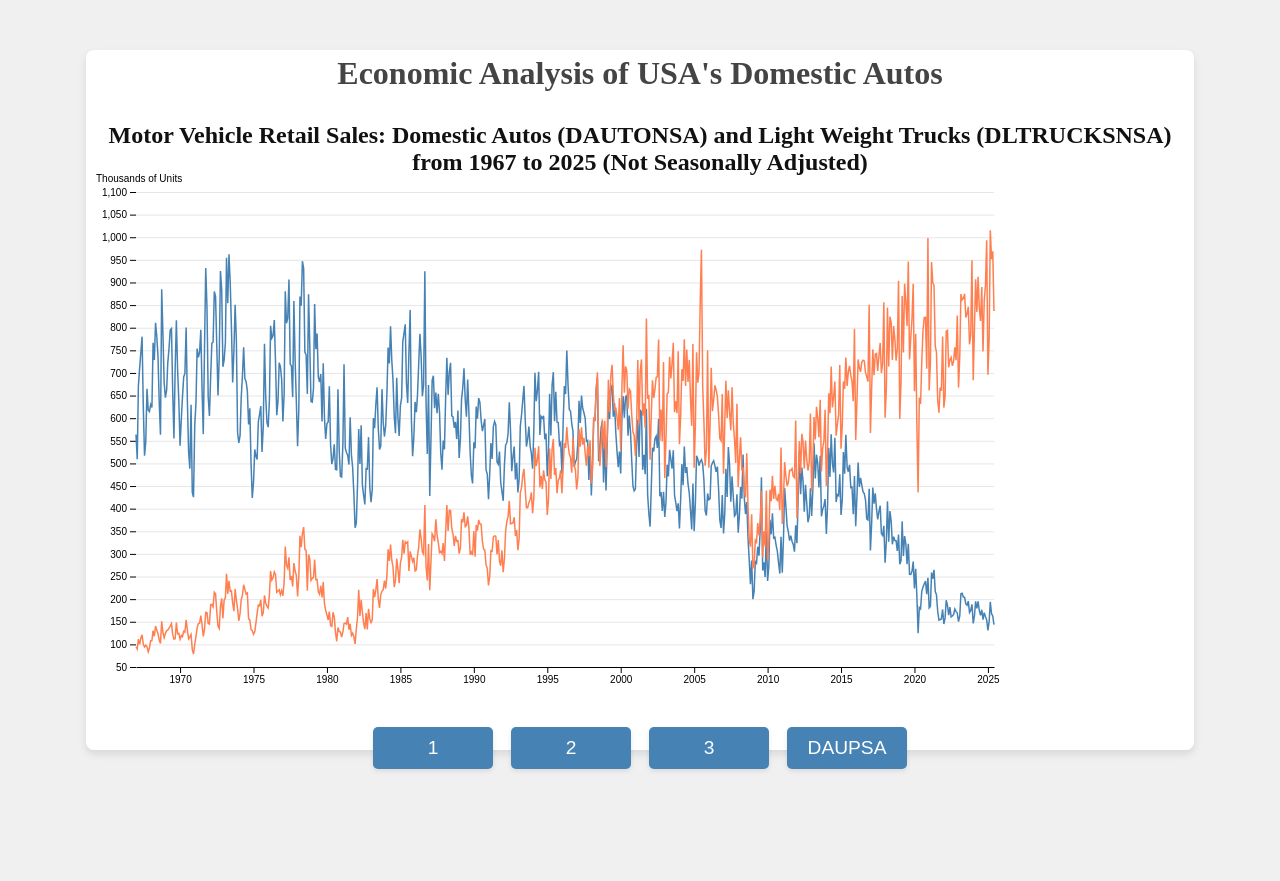
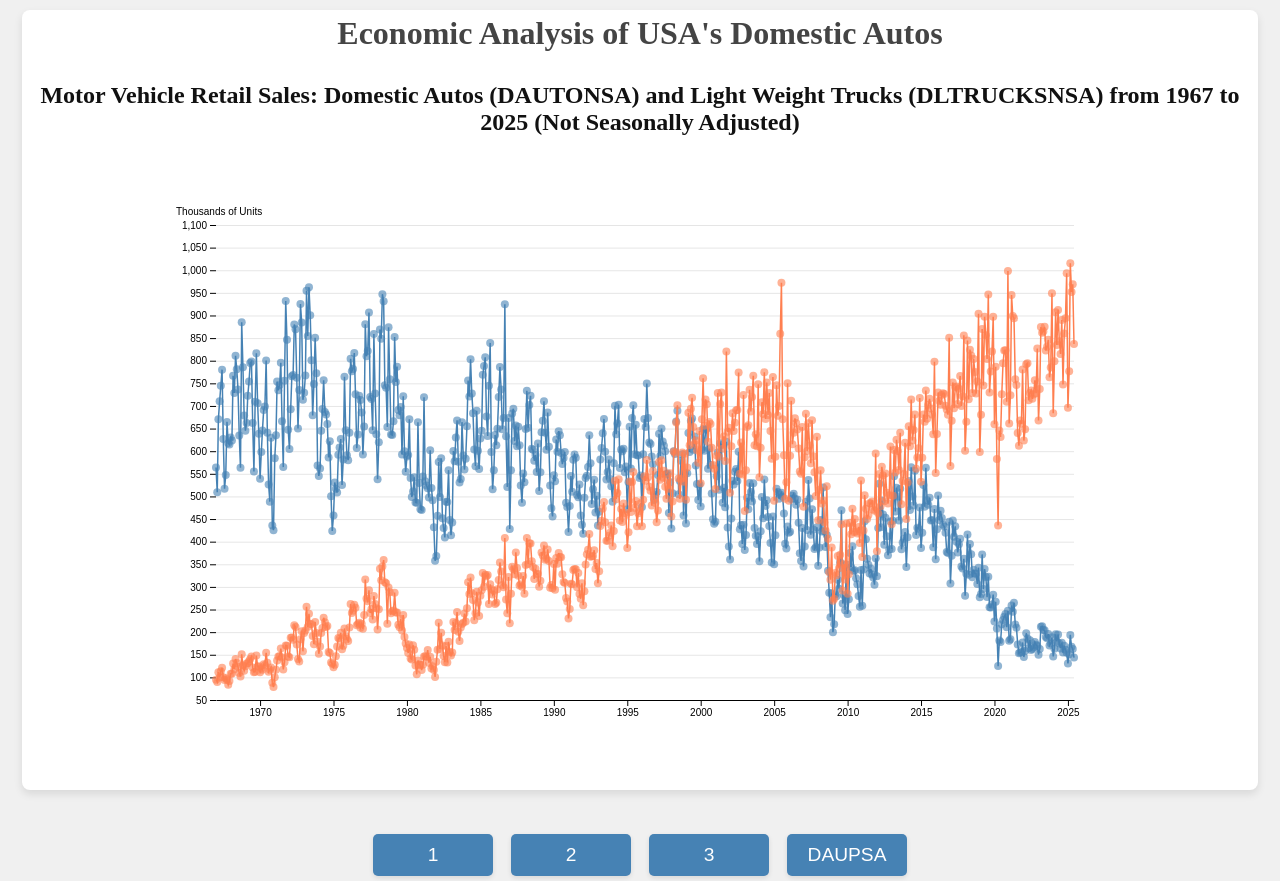
Before and after one commit to StrawHatAaron/CS416-Narrative-Visualization, a plain HTML site: page index.html in a window 1280 px wide. Before the commit the page ends 800 px from the top, so only its background shows below. Drawn offline with nearby package versions, Linux system fonts and the light colour scheme.

Commit message:
added some tool tips to graphs, broke things down into reusable functions, recolored things

```diff
--- a/index.css
+++ b/index.css
@@ -67,6 +67,14 @@ div#container {
   background-color: white;
   border-radius: 8px;
   box-shadow: 0 4px 8px rgba(0, 0, 0, 0.1);
-  width: 85%;
-  height: 85%;
+  width: 95%;
+  height: 95%;
 }
+
+div#svg-container {
+  display: flex;
+  justify-content: center;
+  align-items: center;
+  width: 100%;
+  height: 100%;
+}
--- a/index.html
+++ b/index.html
@@ -16,9 +16,13 @@
         <h2><!-- empty heading managed by index.js --></h2>
       </div>
       <div id="svg-buttons-container">
-        <svg >
-          <!-- empty svg canvas managed by index.js -->
-        </svg>
+        <div id="svg-container">
+          <div>
+          <svg >
+            <!-- empty svg canvas managed by index.js -->
+          </svg>
+          </div>
+        </div>
         <div id="controls">
           <button data-type="one">1</button>
           <button data-type="two">2</button>
--- a/index.js
+++ b/index.js
@@ -55,19 +55,15 @@ async function main() {
     // Clear the SVG container.
     function clearSVG() {
         svg.selectAll("*").remove();
+        h2.select("*").remove();
     }
 
-    function drawChartDAUPSA() {
-        console.log(domesticAutoData);
-        // Declare the x (horizontal position) scale.
-        const x = d3.scaleUtc(d3.extent(domesticAutoData, d => new Date(d.observation_date)), [marginLeft, width - marginRight]);
-        // Declare the y (vertical position) scale.
-        const y = d3.scaleLinear([0, 600], [height - marginBottom, marginTop]);
-        // // Add the x-axis.
+    function drawGraphBounds(x, y) {
+        // Add the X-axis.
         svg.append("g")
             .attr("transform", `translate(0,${height - marginBottom})`)
             .call(d3.axisBottom(x).ticks(width / 80).tickSizeOuter(0));
-        // // Add the y-axis, remove the domain line, add grid lines and a label.
+        // Y-Axis Setup with Gridlines and Labe
         svg.append("g")
             .attr("transform", `translate(${marginLeft},0)`)
             .call(d3.axisLeft(y).ticks(height / 20))
@@ -81,69 +77,80 @@ async function main() {
                 .attr("fill", "currentColor")
                 .attr("text-anchor", "start")
                 .text("Thousands of Units"));
-        // // Declare the line generator.
+    }
+
+    // Function to draw a line and add points with tooltips.
+    function drawLineAddPoints(data, x, y, color, fieldName) {
+        // Create a tooltip for displaying data on hover.
+        const tooltip = d3.select("body").append("div")
+                        .attr("class", "tooltip")
+                        .style("position", "absolute")
+                        .style("background", color)
+                        .style("padding", "6px")
+                        .style("border", "1px solid #ccc")
+                        .style("border-radius", "4px")
+                        .style("pointer-events", "none")
+                        .style("opacity", 0);
+        // Declare the line generator.
         const line = d3.line()
             .x(d => x(new Date(d.observation_date)))
-            .y(d => y(Number(d.DAUPSA)));
+            .y(d => y(Number(d[fieldName])));
         // Append a path for the line.
         svg.append("path")
             .attr("fill", "none")
-            .attr("stroke", "steelblue")
+            .attr("stroke", color)
             .attr("stroke-width", 1.5)
-            .attr("d", line(domesticAutoData));
-        // Add a title to the chart.
+            .attr("d", line(data));
+        // Add points of tooltip data
+        svg.selectAll(".dot" + fieldName)
+            .data(data)
+            .enter().append("circle")
+            .attr("class", "dot" + fieldName)
+            .attr("cx", d => x(new Date(d.observation_date)))
+            .attr("cy", d => y(Number(d[fieldName])))
+            .attr("r", 4)
+            .attr("fill", color)
+            .attr("opacity", 0.6)
+            .on("mouseover", (event, d) => {
+                tooltip.transition().duration(200).style("opacity", 0.9);
+                tooltip.html(`<strong>Date:</strong> ${d.observation_date}<br>`+
+                            `<strong>Thousands of Units:</strong> ${d[fieldName]}`)
+                .style("left", (event.pageX + 10) + "px")
+                .style("top", (event.pageY - 28) + "px");
+            })
+            .on("mouseout", () => {
+                tooltip.transition().duration(500).style("opacity", 0);
+            });
+    }
+
+    function drawChartDAUPSA() {
+        console.log(domesticAutoData);
+        // Declare the x (horizontal position) scale.
+        const x = d3.scaleUtc(d3.extent(domesticAutoData, d => new Date(d.observation_date)), [marginLeft, width - marginRight]);
+        // Declare the y (vertical position) scale.
+        const y = d3.scaleLinear([0, 600], [height - marginBottom, marginTop]);
+        // Draw the graph bounds.
+        drawGraphBounds(x, y)
+        // Draw the line and points for Domestic Auto Production (DAUPSA).
+        drawLineAddPoints(domesticAutoData, x, y, "steelblue", "DAUPSA");
+        // Add the title to the chart.
         h2.text("Domestic Auto Production (DAUPSA) from 1993 to 2025 (Seasonally Adjusted)");
     }
 
     function drawChartSales() {
         // Declare the x (horizontal position) scale.
-        const x = d3.scaleUtc(d3.extent(domesticAutoSalesData, d => new Date(d.observation_date)), [marginLeft, width - marginRight]);
+        const x_auto = d3.scaleUtc(d3.extent(domesticAutoSalesData, d => new Date(d.observation_date)), [marginLeft, width - marginRight]);
+        const x_truck = d3.scaleUtc(d3.extent(domesticLightWeightTruckSalesData, d => new Date(d.observation_date)), [marginLeft, width - marginRight]);
         // Declare the y (vertical position) scale.
         const y = d3.scaleLinear([50, 1100], [height - marginBottom, marginTop]);
-        // // Add the x-axis.
-        svg.append("g")
-            .attr("transform", `translate(0,${height - marginBottom})`)
-            .call(d3.axisBottom(x).ticks(width / 80).tickSizeOuter(0));
-        // // Add the y-axis, remove the domain line, add grid lines and a label.
-        svg.append("g")
-            .attr("transform", `translate(${marginLeft},0)`)
-            .call(d3.axisLeft(y).ticks(height / 20))
-            .call(g => g.select(".domain").remove())
-            .call(g => g.selectAll(".tick line").clone()
-                .attr("x2", width - marginLeft - marginRight)
-                .attr("stroke-opacity", 0.1))
-            .call(g => g.append("text")
-                .attr("x", -marginLeft)
-                .attr("y", 10)
-                .attr("fill", "currentColor")
-                .attr("text-anchor", "start")
-                .text("Thousands of Units"));
-        // // Declare the line generator.
-        const lineAuto = d3.line()
-            .x(d => x(new Date(d.observation_date)))
-            .y(d => y(Number(d.DAUTONSA)));
-        // Append a path for the line of domesticAutoSalesData
-        svg.append("path")
-            .attr("fill", "none")
-            .attr("stroke", "steelblue")
-            .attr("stroke-width", 1.5)
-            .attr("d", lineAuto (domesticAutoSalesData));
-        // Append a path for the line of domesticLightWeightTruckSalesData
-        const lineTruck = d3.line()
-            .x(d => x(new Date(d.observation_date)))
-            .y(d => y(Number(d.DLTRUCKSNSA)));
-        // Append a path for the line of domesticLightWeightTruckSalesData
-        svg.append("path")
-            .attr("fill", "none")
-            .attr("stroke", "coral")
-            .attr("stroke-width", 1.5)
-            .attr("d", lineTruck(domesticLightWeightTruckSalesData));
-
-
-
+        // Draw the graph bounds.
+        drawGraphBounds(x_auto, y);
+        // Draw the line and points for Domestic Auto Sales (DAUTONSA).
+        drawLineAddPoints(domesticAutoSalesData, x_auto, y, "steelblue", "DAUTONSA");
+        // Draw the line and points for Domestic Light Weight Truck Sales (DLTRUCKSNSA).
+        drawLineAddPoints(domesticLightWeightTruckSalesData, x_truck, y, "coral", "DLTRUCKSNSA");
         // Add a title to the chart.
         h2.text("Motor Vehicle Retail Sales: Domestic Autos (DAUTONSA) and Light Weight Trucks (DLTRUCKSNSA) from 1967 to 2025 (Not Seasonally Adjusted)");
-
     }
 
     // Update the SVG based on the selected storyline
@@ -153,21 +160,17 @@ async function main() {
         case "one":
             drawChartSales();
             break;
-
         case "two":
             drawChartDAUPSA();
             break;
-
         case "three":
             drawChartSales();
             break;
-
         case "four-daupsa":
             drawChartDAUPSA();
             break;
         }
     }
-
 
     // Button interaction
     d3.selectAll("#controls button").on("click", function() {
```
Also changed, not shown: 1 other file.
